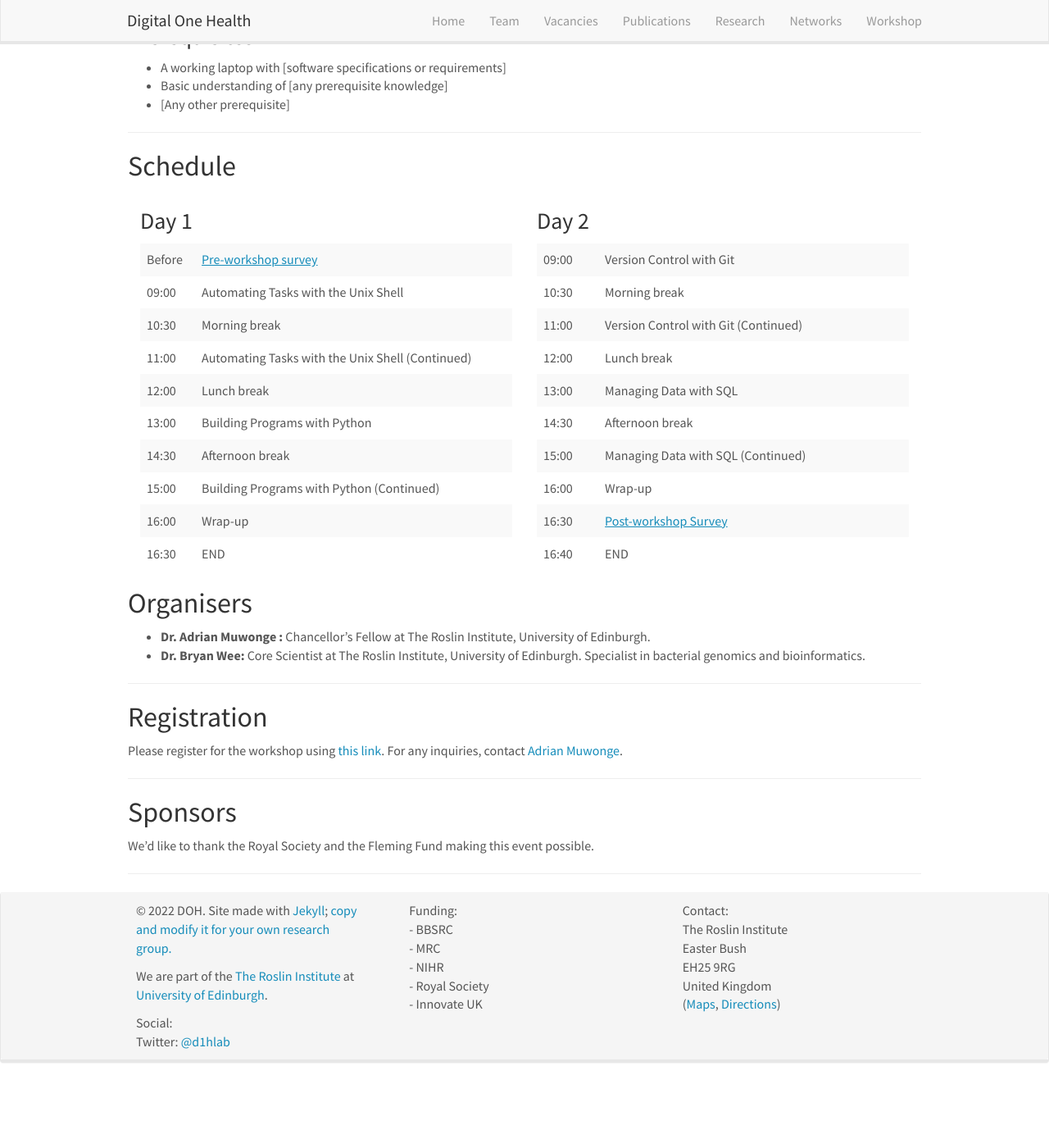
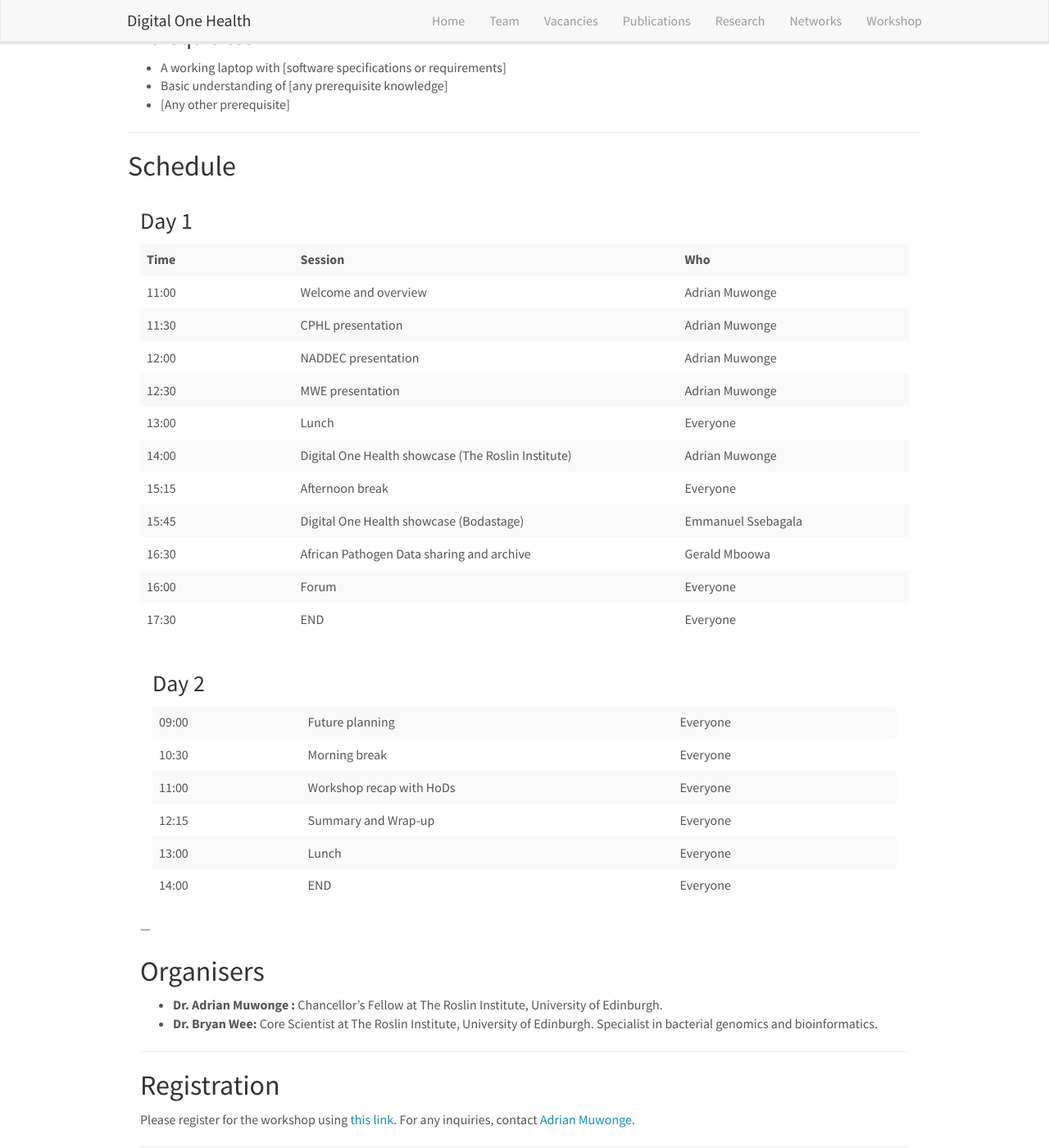
Before and after one commit to Digital-One-Health/digital-one-health.github.io, a Jekyll site: the page built from _pages/doh-workshop.md, in a window 1280 px wide and 1400 px high, scrolled down 349 px. Shown: the whole window at 82% size. Built offline with Jekyll 4.4.1, drawn with Linux system fonts in a browser that asks for light colours; nearby versions of some CDN libraries; comment, search, counter and statistics services are not loaded; before the commit the page ends 1667 px from its top, so only the background shows below that.

Commit message:
Updated table formatting in doh-workshop

```diff
--- a/_pages/doh-workshop.md
+++ b/_pages/doh-workshop.md
@@ -31,36 +31,39 @@ This workshop will introduce participants to [Topic Name].
 
 ## Schedule
 
-<div class="col-md-6">
+<div class="col-md-12">
 <h3>Day 1</h3>
-<table class="table table-striped">
-    <tr> <td>Before</td> <td><a href="{{ site.pre_survey }}{{ site.github.project_title }}" target="_blank" rel="noopener noreferrer">Pre-workshop survey</a> </td> </tr>
-    <tr> <td>09:00</td>  <td>Automating Tasks with the Unix Shell</td> </tr>
-    <tr> <td>10:30</td>  <td>Morning break</td> </tr>
-    <tr> <td>11:00</td>  <td>Automating Tasks with the Unix Shell (Continued)</td> </tr>
-    <tr> <td>12:00</td>  <td>Lunch break</td> </tr>
-    <tr> <td>13:00</td>  <td>Building Programs with Python</td> </tr>
-    <tr> <td>14:30</td>  <td>Afternoon break</td> </tr>
-    <tr> <td>15:00</td>  <td>Building Programs with Python (Continued)</td> </tr>
-    <tr> <td>16:00</td>  <td>Wrap-up</td> </tr>
-    <tr> <td>16:30</td>  <td>END</td> </tr>
+<table class="table table-striped table-even">
+    <tr> <td><b>Time</b></td>  <td><b>Session</b></td> <td><b>Who</b></td></tr>
+    <tr> <td>11:00</td>  <td>Welcome and overview</td> <td>Adrian Muwonge</td></tr>
+    <tr> <td>11:30</td>  <td>CPHL presentation</td> <td>Adrian Muwonge</td></tr>
+    <tr> <td>12:00</td>  <td>NADDEC presentation</td> <td>Adrian Muwonge</td></tr>
+    <tr> <td>12:30</td>  <td>MWE presentation</td> <td>Adrian Muwonge</td></tr>
+    <tr> <td>13:00</td>  <td>Lunch</td> <td>Everyone</td></tr>
+    <tr> <td>14:00</td>  <td>Digital One Health showcase (The Roslin Institute)</td> <td>Adrian Muwonge</td></tr>
+    <tr> <td>15:15</td>  <td>Afternoon break</td> <td>Everyone</td></tr>
+    <tr> <td>15:45</td>  <td>Digital One Health showcase (Bodastage)</td> <td>Emmanuel Ssebagala</td></tr>
+    <tr> <td>16:30</td>  <td>African Pathogen Data sharing and archive</td> <td>Gerald Mboowa</td></tr>
+    <tr> <td>16:00</td>  <td>Forum</td> <td>Everyone</td></tr>
+    <tr> <td>17:30</td>  <td>END</td> <td>Everyone</td></tr>
+</table>
+
+<div class="col-md-12">
+<h3>Day 2</h3>
+<table class="table table-striped table-even">
+    <tr> <td>09:00</td>  <td>Future planning</td> <td>Everyone</td></tr>
+    <tr> <td>10:30</td>  <td>Morning break</td> <td>Everyone</td></tr>
+    <tr> <td>11:00</td>  <td>Workshop recap with HoDs</td> <td>Everyone</td></tr>
+    <tr> <td>12:15</td>  <td>Summary and Wrap-up</td> <td>Everyone</td></tr>
+    <tr> <td>13:00</td>  <td>Lunch</td> <td>Everyone</td></tr>
+    <tr> <td>14:00</td>  <td>END</td> <td>Everyone</td></tr>
 </table>
 </div>
-<div class="col-md-6">
-<h3>Day 2</h3>
-<table class="table table-striped">
-    <tr> <td>09:00</td>  <td>Version Control with Git</td> </tr>
-    <tr> <td>10:30</td>  <td>Morning break</td> </tr>
-    <tr> <td>11:00</td>  <td>Version Control with Git (Continued)</td> </tr>
-    <tr> <td>12:00</td>  <td>Lunch break</td> </tr>
-    <tr> <td>13:00</td>  <td>Managing Data with SQL</td> </tr>
-    <tr> <td>14:30</td>  <td>Afternoon break</td> </tr>
-    <tr> <td>15:00</td>  <td>Managing Data with SQL (Continued)</td> </tr>
-    <tr> <td>16:00</td>  <td>Wrap-up</td> </tr>
-    <tr> <td>16:30</td>  <td><a href="{{ site.post_survey }}{{ site.github.project_title }}" target="_blank" rel="noopener noreferrer">Post-workshop Survey</a></td> </tr>
-    <tr> <td>16:40</td>  <td>END</td> </tr>
-</table>
-</div>
+
+<br>
+<br>
+<br>
+<br>
 ---
 
 ## Organisers
--- a/_sass/bootstrap/_tables.scss
+++ b/_sass/bootstrap/_tables.scss
@@ -5,6 +5,7 @@
 
 table {
   background-color: $table-bg;
+  text-align: left;
 }
 caption {
   padding-top: $table-cell-padding;
@@ -13,6 +14,27 @@ caption {
   text-align: left;
 }
 th {
+  text-align: left;
+}
+
+//added for even table data cells 2023-08-14
+
+.table-even {
+  width: 100%; /* ensure the table takes up the full width of its container */
+}
+
+.table-even td:nth-child(1), .table-even th:nth-child(1) {
+  width: 20%;  /* first column */
+  text-align: left;
+}
+
+.table-even td:nth-child(2), .table-even th:nth-child(2) {
+  width: 50%;  /* second column */
+  text-align: left;
+}
+
+.table-even td:nth-child(3), .table-even th:nth-child(3) {
+  width: 30%;  /* third column */
   text-align: left;
 }
 
```
Also changed, not shown: 3 other files.
